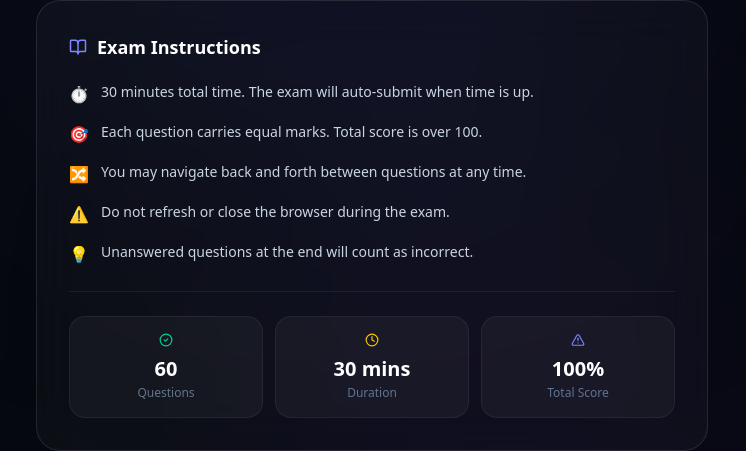
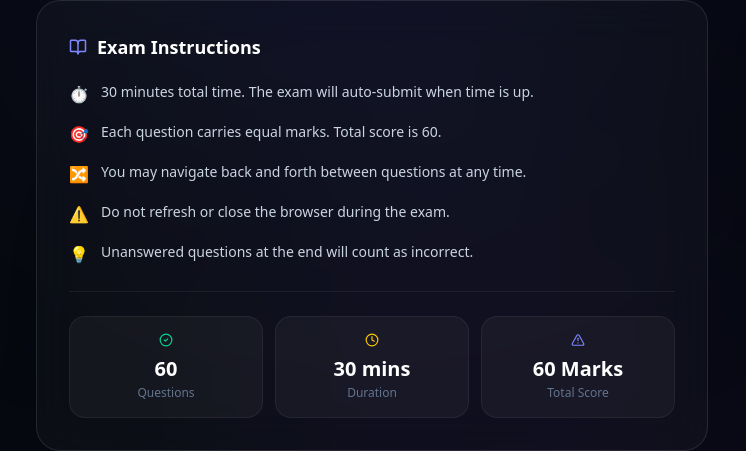
Before and after one commit to asejik/fma-registration, a React (Vite) app: page /cbt/welcome in a window 1280 px wide. Shown: the part 274-725 px from the top of the page, without its empty margins (268-1014 px from the left). Built offline with nearby package versions, Linux system fonts and the light colour scheme; no server answers; the database is empty; sample sign-in values are in the browser's storage.

Commit message:
style: update welcome page messaging for 60-point scale

```diff
--- a/src/pages/cbt/CbtWelcomePage.jsx
+++ b/src/pages/cbt/CbtWelcomePage.jsx
@@ -15,7 +15,7 @@ import {
 
 const RULES = [
   { icon: '⏱️', text: '30 minutes total time. The exam will auto-submit when time is up.' },
-  { icon: '🎯', text: 'Each question carries equal marks. Total score is over 100.' },
+  { icon: '🎯', text: 'Each question carries equal marks. Total score is 60.' },
   { icon: '🔀', text: 'You may navigate back and forth between questions at any time.' },
   { icon: '⚠️', text: 'Do not refresh or close the browser during the exam.' },
   { icon: '💡', text: 'Unanswered questions at the end will count as incorrect.' },
@@ -145,7 +145,7 @@ const CbtWelcomePage = () => {
             {[
               { label: 'Questions', value: '60', icon: <CheckCircle2 size={14} className="text-emerald-400" /> },
               { label: 'Duration', value: '30 mins', icon: <Clock size={14} className="text-yellow-400" /> },
-              { label: 'Total Score', value: '100%', icon: <AlertTriangle size={14} className="text-indigo-400" /> },
+              { label: 'Total Score', value: '60 Marks', icon: <AlertTriangle size={14} className="text-indigo-400" /> },
             ].map((stat) => (
               <div key={stat.label} className="bg-white/[0.04] border border-white/[0.06] rounded-2xl p-4 text-center">
                 <div className="flex justify-center mb-2">{stat.icon}</div>
```
